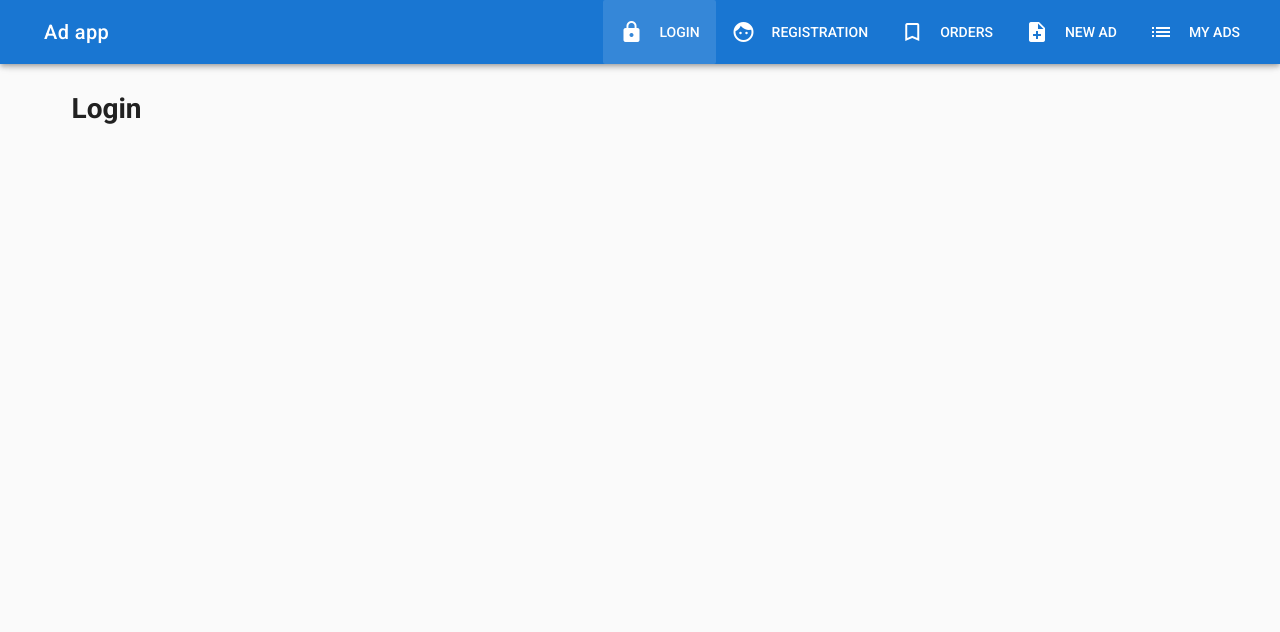
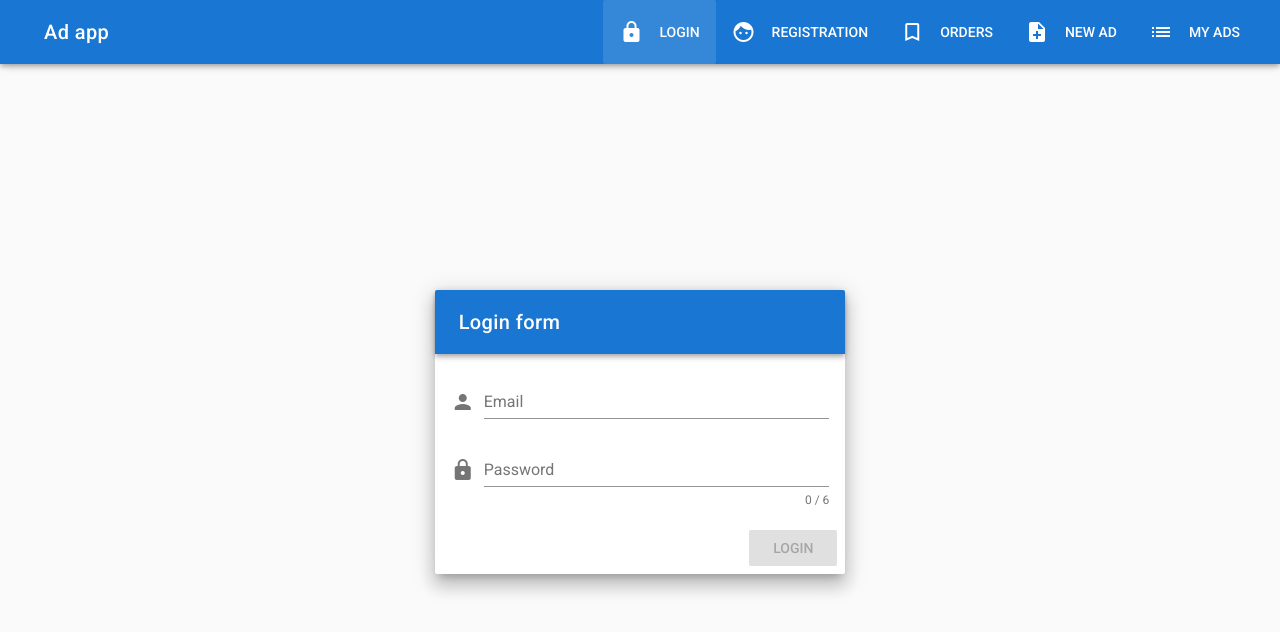
Before and after one commit to kkokiev/vue-ad-project, a Vue app: page /login in a window 1280 px wide. Shown: the top 632 px of the page. Built offline with nearby package versions, Linux system fonts and the light colour scheme.

Commit message:
Add login form

```diff
--- a/src/components/pages/Ads/Ad.vue
+++ b/src/components/pages/Ads/Ad.vue
@@ -10,8 +10,6 @@
 
 <script>
 export default {
-  data () {
-    return {}
-  }
+  data: () => ({})
 }
 </script>
--- a/src/components/pages/Ads/AdList.vue
+++ b/src/components/pages/Ads/AdList.vue
@@ -10,8 +10,6 @@
 
 <script>
 export default {
-  data () {
-    return {}
-  }
+  data: () => ({})
 }
 </script>
--- a/src/components/pages/Ads/NewAd.vue
+++ b/src/components/pages/Ads/NewAd.vue
@@ -10,8 +10,6 @@
 
 <script>
 export default {
-  data () {
-    return {}
-  }
+  data: () => ({})
 }
 </script>
--- a/src/components/pages/Auth/Login.vue
+++ b/src/components/pages/Auth/Login.vue
@@ -1,8 +1,47 @@
 <template>
-  <v-container>
-    <v-layout row>
-      <v-flex xs12>
-        <h1>Login</h1>
+  <v-container fluid fill-height>
+    <v-layout align-center justify-center>
+      <v-flex xs12 sm8 md4>
+        <v-card class="elevation-12">
+
+          <v-toolbar dark color="primary">
+            <v-toolbar-title>Login form</v-toolbar-title>
+          </v-toolbar>
+
+          <v-card-text>
+            <v-form v-model="valid" ref="form" validation>
+              <v-text-field
+                prepend-icon="person"
+                name="email"
+                label="Email"
+                type="email"
+                v-model="email"
+                :rules="emailRules"
+              >
+              </v-text-field>
+              <v-text-field
+                id="password"
+                prepend-icon="lock"
+                name="password"
+                label="Password"
+                type="password"
+                v-model="password"
+                :counter="6"
+                :rules="passwordRules"
+              ></v-text-field>
+            </v-form>
+          </v-card-text>
+
+          <v-card-actions>
+            <v-spacer></v-spacer>
+            <v-btn
+              color="primary"
+              @click="onSubmit"
+              :disabled="!valid"
+            >Login</v-btn>
+          </v-card-actions>
+
+        </v-card>
       </v-flex>
     </v-layout>
   </v-container>
@@ -10,8 +49,33 @@
 
 <script>
 export default {
-  data () {
-    return {}
+  data: () => ({
+    email: '',
+    password: '',
+    valid: false,
+    emailRules: [
+      v => !!v || 'E-mail is required',
+      v => /.+@.+/.test(v) || 'E-mail must be valid'
+    ],
+    passwordRules: [
+      v => !!v || 'Password is required',
+      v => v.length >= 6 || 'Password must be equal or more than 6 characters'
+    ]
+  }),
+  methods: {
+    onSubmit () {
+      if (this.$refs.form.validate()) {
+        const user = {
+          email: this.email,
+          password: this.password
+        }
+
+        console.log(user)
+      }
+    },
+    clear () {
+      this.$refs.form.reset()
+    }
   }
 }
 </script>
--- a/src/components/pages/Auth/Registration.vue
+++ b/src/components/pages/Auth/Registration.vue
@@ -10,8 +10,6 @@
 
 <script>
 export default {
-  data () {
-    return {}
-  }
+  data: () => ({})
 }
 </script>
--- a/src/components/pages/Home.vue
+++ b/src/components/pages/Home.vue
@@ -10,8 +10,6 @@
 
 <script>
 export default {
-  data () {
-    return {}
-  }
+  data: () => ({})
 }
 </script>
--- a/src/components/pages/User/Orders.vue
+++ b/src/components/pages/User/Orders.vue
@@ -10,8 +10,6 @@
 
 <script>
 export default {
-  data () {
-    return {}
-  }
+  data: () => ({})
 }
 </script>
```
